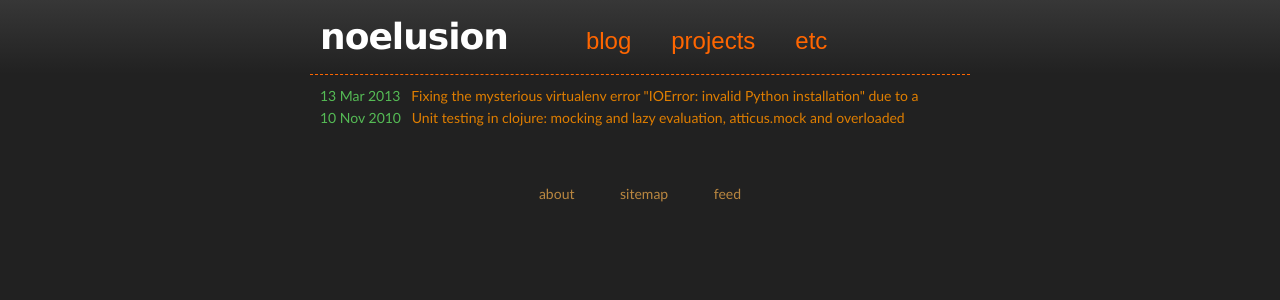
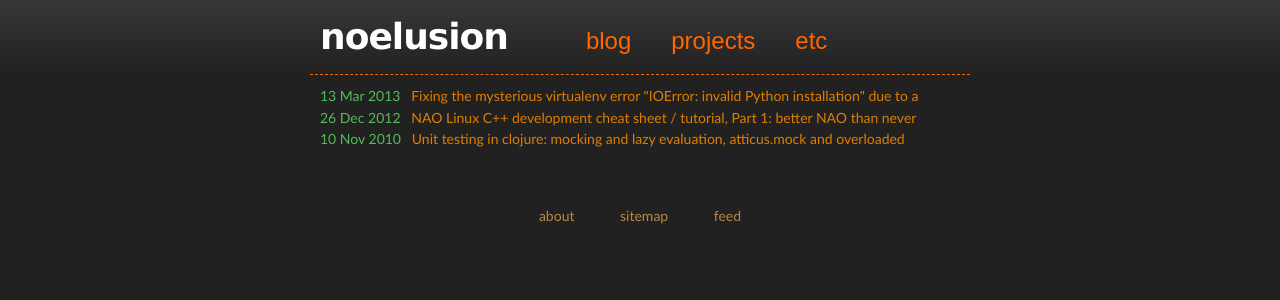
Before and after one commit to agravier/agravier.github.io, a Jekyll site: the page built from index.html, in a window 1280 px wide. Shown: the top 300 px of the page. Built offline with Jekyll 4.4.1, drawn with Linux system fonts in a browser that asks for light colours; Markdown is read by kramdown in place of the engine named in the settings.

Commit message:
Add first part of NAO C++ tutorial.

```diff
--- /dev/null
+++ b/_posts/2012-12-26-NAO-C++-tutorial-part-1:-Better-NAO-than-never.md
@@ -0,0 +1,201 @@
+---
+layout: post
+title: 'NAO Linux C++ development cheat sheet / tutorial, Part 1: better NAO than never'
+---
+
+I originally [posted this text](http://janebotics.blogspot.com/2012/12/better-nao-than-never-nao-tutorial-part.html "Permalink to Better NAO than never (NAO tutorial part 1)") on another blog. I have copied it here in an effort to gather some of my past writings on this website.
+
+---
+
+
+<h3>Preamble to this whole series of tutorial posts</h3>
+I'd like to thank <b>Jane</b> for hosting these posts on her blog, and&nbsp;<b>Dimitri Merejkowsky</b> from Aldebran, for his detailed feedback.<br />
+
+These posts start slow, but they get more technical later. The first part (which you've started reading) explains how to set up the C++ development environment for NAO under GNU/Linux. The <a href="http://janebotics.blogspot.com/2013/02/welcome-to-matrix-nao-nao-tutorial-part.html" target="_blank">second post</a> gently introduces the build tools and a simple module. Starting from the <a href="http://janebotics.blogspot.com/2013/02/the-apprentice-naomancer-nao-tutorial.html" target="_blank">third post</a>, I discuss some more detailed aspects of C++ programming, and the code gets too large to be entirely pasted and explained in a blog post, and needs to be hosted <a href="https://bitbucket.org/agravier/inmon" target="_blank">elsewhere</a>. Post 4 is still being written, but I will naturally need to make an even more drastic selection of what to explain and what to leave as an exploratory exercise for you, adventurous reader. Generally, I advise side-reading a lot of documentation(Aldebaran doc, Boost doc, C++ FAQ Lite, etc), other tutorials, and experimenting by yourself.<br />
+
+I assume development for NAOqi 1.14.2 on a linux host, with a robot at IP&nbsp;192.168.1.11 (or something like that, it may vary a bit); adapt the examples to your own configuration. When examples depend on the Linux distribution, I give examples for both Ubuntu 12.04 LTS, which Jane is using, and Archlinux, which I use.<br />
+
+I assume that you are logged in Linux with the account that you want to use to develop, and that this user has the rights to at least install new software (on Ubuntu, that means that typing <span style="font-family: Courier New, Courier, monospace;">sudo apt-get</span> should not tell you "operation not permitted").<br />
+
+You also need a minimal knowledge of the command line: know where you are (pwd) and where your files are, navigate to a directory (cd), create a directory (mkdir). I'll take you from there :).<br />
+</div>
+<h2>
+Know the tools</h2>
+<div>
+<b>NAOqi</b> is a program that runs on the robot (it can also run on the computer and communicate with naoqi on the robot, but let's forget about that for now). It manages the loading of modules, communication between modules, and acts as the higher-level interface with the hardware.</div>
+<div>
+<br /></div>
+<div>
+<b>qiBuild</b> is a program that runs on the development computer. It's the most important build tool for NAO developers: you use it to configure a project, compile it and deploy it on the robot.</div>
+<div>
+<br /></div>
+<div>
+Qiuild can configure projects for various robots (Atom or Geode NAO) or to run on a separate computer. For that, it uses <b>CMake</b>, wich is a cross-platform and multi-platform meta-build tool.&nbsp;</div>
+<div>
+<br /></div>
+<div>
+You need to give qibuild a <b>toolchain</b> name to let it know which set of tools to use to build your project. You typically will have a toolchain that contains a compiler and a linker configured for the architecture of your robot (Linux on 32 bit Intel Atom or AMD Geode).<br />
+
+We will also deal a little with common Unix tools like <b>bash</b>, <b>ssh</b>, <b>scp</b>...<br />
+
+Now I'll explain all this in more details.<br />
+</div>
+<h2>
+Toolchain and environment setup</h2>
+<div>
+First, install some necessary stuff (some of it might already be installed):<br />
+<h3>
+GCC,&nbsp;CMake</h3>
+Ubuntu:<br />
+<span style="font-family: Courier New, Courier, monospace;">sudo apt-get install gcc cmake</span><br />
+Archlinux:<br />
+<span style="font-family: Courier New, Courier, monospace;">sudo pacman -S gcc cmake</span><br />
+<h3>
+Python 2</h3>
+Ubuntu:<br />
+<span style="font-family: Courier New, Courier, monospace;">sudo apt-get install python</span><br />
+Archlinux:<br />
+<span style="font-family: Courier New, Courier, monospace;">sudo pacman -S python2</span><br />
+<h3>
+The rest</h3>
+You may also want to install <b>QT Creator</b> as it's the IDE recommended by Aldebaran (the recommended way is to use <a href="http://qt-project.org/downloads#qt-creator" target="_blank">the installer</a> available on the Qt website, or if you can't, you can use the older version from the Ubuntu repositories with&nbsp;<span style="font-family: 'Courier New', Courier, monospace;">sudo apt-get install qtcreator</span><span style="font-family: inherit;"> on Ubuntu.).</span><br />
+
+Then, you have to download the following files from the Aldebaran website (<a href="https://developer.aldebaran-robotics.com/resources/" target="_blank">here</a> with a developer account):<br />
+<ul>
+<li><b>NAOQI C++ SDK 1.14.2</b> for the architecture of your&nbsp;Linux development machine&nbsp;(32 bits or&nbsp;64 bits). If you don't know if your kernel is 32 or 64 bit, type <span style="font-family: Courier New, Courier, monospace;">uname -m</span> at the command line. If it replies with&nbsp;x86_64, you are using a 64 bit Linux. If it replies&nbsp;x86, 32 bit. If something else, you're kinda stuck as Aldebaran does not provide toolchains for other architectures.</li>
+<ul>
+<li><b>If your architecture is 64 bits</b>, you may need to install some extra libraries for the cross-compilation to work (Dimitri from Aldebaran tells me that you no more need that, but it can't hurt).&nbsp;</li>
+<ul>
+<li>On Ubuntu, from the command-line, you can write:<br /><span style="font-family: Courier New, Courier, monospace;">sudo apt-get install gcc-multilib libc6-dev libc6-i386</span></li>
+<li><span style="font-family: inherit;">On Archlinux: </span><span style="font-family: Courier New, Courier, monospace;">sudo pacman -S&nbsp;gcc-libs-multilib</span></li>
+</ul>
+</ul>
+<li><b>NAOQI C++ Cross Toolchain 1.14.2 Linux 32 bits</b> for your NAO (either NAO 3 (Geode) or NAO 4 (Atom))</li>
+<li><b>qiBuild </b>-- There is only one choice here, but actually it's maybe not the best one :). You're better off with the development version of qiBuild that's on Github, because the one on the Aldebaran website has happened to be two years old and lack features, by the past.</li>
+<ul>
+<li>To get the latest development version of qibuild, there are several ways:</li>
+<ul>
+<li>(<b>prefered method</b>) install git (Ubuntu: <span style="font-family: Courier New, Courier, monospace;">sudo apt-get install git</span>) and run:<br /><span style="font-family: Courier New, Courier, monospace;">cd ~/nao/devtools</span><span style="font-family: 'Courier New', Courier, monospace;">git clone&nbsp;git://github.com/aldebaran/qibuild.git</span></li>
+<li>(<b>less good</b> because keeping qibuild up to date is more difficult that way) download the <a href="https://github.com/aldebaran/qibuild/archive/master.zip" target="_blank">zip file</a>&nbsp;and unzip it in&nbsp;<span style="font-family: 'Courier New', Courier, monospace;">~/nao/devtools</span></li>
+<li><span style="font-family: Times, Times New Roman, serif;">Archlinux users, there is an AUR package, if you prefer.</span></li>
+</ul>
+</ul>
+</ul>
+<div>
+Then extract these files in convenient locations. You can often do that with graphical tools, otherwise, do the following on the command line:</div>
+<div>
+<ul>
+<li>If you have not already made one, you should create a directory for your NAO stuff:&nbsp;</li>
+<ul>
+<li><span style="font-family: Courier New, Courier, monospace;">mkdir -p ~/nao/{devtools,workspace}</span></li>
+</ul>
+<li>Navigate to you downloads folder, e.g.&nbsp;</li>
+<ul>
+<li><span style="font-family: Courier New, Courier, monospace;">cd ~/Downloads</span></li>
+</ul>
+<li><span style="font-family: inherit;">Extract all the development tools that we just downloaded, for instance in ~/nao/devtools:&nbsp;</span></li>
+<ul>
+<li><span style="font-family: inherit;">if you have downloaded the zip archive of qibuild,&nbsp;</span><span style="font-family: Courier New, Courier, monospace;">unzip master.zip -d ~/nao/devtools</span></li>
+<li><span style="font-family: Courier New, Courier, monospace;">tar xzf naoqi-sdk-1.14.2-linux??.tar.gz -C&nbsp;</span><span style="font-family: 'Courier New', Courier, monospace;">~/nao/devtools</span></li>
+<li><span style="font-family: Courier New, Courier, monospace;">tar xzf&nbsp;linux??-nao-atom-cross-toolchain-1.14.2.tar.gz -C ~/nao/devtools</span></li>
+</ul>
+<li>Install qiBuild (Ubuntu instructions):</li>
+<ul>
+<li><span style="font-family: Courier New, Courier, monospace;">mkdir -p ~/.local/bin</span></li>
+<li><span style="font-family: inherit;"><span style="font-family: inherit;">We need to add that directory to the $PATH environment variable, as the qiBuild binaries will be installed there. We first record that in the profile file, that is loaded at each login:&nbsp;</span></span><span style="font-family: Courier New, Courier, monospace;">echo "export PATH=\$PATH:$HOME/.local/bin" &gt;&gt; ~/.profile</span></li>
+<ul>
+<li><span style="font-family: inherit;">Now, to get the effect of that for the current login session, you can log out and in again. You can also just type&nbsp;</span><span style="font-family: 'Courier New', Courier, monospace;">export PATH=$PATH:$HOME/.local/bin</span><span style="font-family: inherit;"> in your command line to get the same effect for that terminal only</span></li>
+</ul>
+<li><span style="font-family: Courier New, Courier, monospace;">cd ~/nao/devtools/qibuild</span></li>
+<li><span style="font-family: Courier New, Courier, monospace;">./install-qibuild.sh</span></li>
+<li><span style="font-family: inherit;">Now, try typing </span><span style="font-family: Courier New, Courier, monospace;">qibuild</span><span style="font-family: inherit;">. If bash responds with&nbsp;</span><i>qibuild: command not found</i>, then there is a problem: either qibuild did not install to ~/.local/bin (ls ~/.local/bin), or ~/.local/bin is not on $PATH (echo $PATH).</li>
+</ul>
+<li>For Archlinux only (and only if you are not using qiBuild 2 from the github repo): use sed to replace all instances of " python " by " python2 " in ~/.local/bin:&nbsp;<span style="font-family: Courier New, Courier, monospace;">find ~/.local/bin/q* -type f -exec sed -i 's/python /python2 /g' {} \;</span></li>
+<li>Configure qibuild:</li>
+<ul>
+<li><span style="font-family: Courier New, Courier, monospace;">cd; qibuild config --wizard</span></li>
+<li><span style="font-family: inherit;">You should normally choose: <br />- Unix Makefiles, <br />- QT Creator, followed by y</span></li>
+</ul>
+</ul>
+<div>
+That should be it, basic stuff is now installed. Time to configure that toolchain we just downloaded.<br />
+</div>
+</div>
+</div>
+<h3>
+qiBuild toolchain and workspace preparation</h3>
+<div>
+<span style="font-family: 'Courier New', Courier, monospace;">cd ~/nao/devtools</span></div>
+<div>
+<span style="font-family: 'Courier New', Courier, monospace;"><br /></span></div>
+<div>
+<span style="font-family: inherit;">Now, let's say we have two robots, one with an Atom head and one Geode head. We have dowloaded and extracted both&nbsp;</span>linux64-nao-atom-cross-toolchain-1.14.2 and&nbsp;linux64-nao-geode-cross-toolchain-1.14.2 in ~/nao/devtools. We want to make both toolchains available to qibuild. That would be those two lines:</div>
+<div>
+<br /></div>
+<div>
+<span style="font-family: Courier New, Courier, monospace;">qitoolchain create atom&nbsp;~/nao/devtools/linux??-nao-atom-cross-toolchain-1.14.2</span><span style="font-family: 'Courier New', Courier, monospace;">/toolchain.xml</span></div>
+<div>
+<span style="font-family: Courier New, Courier, monospace;">qitoolchain create geode&nbsp;~/nao/devtools/linux??-nao-geode-cross-toolchain-1.14.2</span><span style="font-family: 'Courier New', Courier, monospace;">/toolchain.xml</span></div>
+<div>
+<span style="font-family: inherit;"><br /></span></div>
+<div>
+<span style="font-family: inherit;">Add&nbsp;--default to one of the above commands to make that toolchain the default one.</span></div>
+<div>
+<span style="font-family: inherit;"><br /></span></div>
+<div>
+Here, we are giving each chain a short name that is easier to remember: "atom" and "geode". You can change those names, delete toolchains, and so on using the qitoolchain program (<span style="font-family: Courier New, Courier, monospace;">qitoolchain --help</span>). For instance:</div>
+<div>
+<br /></div>
+<div>
+<span style="font-family: Courier New, Courier, monospace;">qitoolchain list</span> # lists all toolchains</div>
+<div>
+<div>
+<span style="font-family: Courier New, Courier, monospace;">qitoolchain info atom</span> # more info about the toolchain with nickname atom</div>
+</div>
+<div>
+<div>
+<span style="font-family: Courier New, Courier, monospace;">qitoolchain remove geode</span> # deletes the toolchain with nickname geode</div>
+</div>
+<div>
+<br /></div>
+<div>
+With toolchains setup, we now only need to make a <b>workspace</b>. It's a directory that contains several projects. It contains some configuration information for all these projects too, in a folder called ".qi".</div>
+<div>
+<br /></div>
+<div>
+<span style="font-family: Courier New, Courier, monospace;">mkdir ~/nao/workspace</span></div>
+<div>
+<span style="font-family: Courier New, Courier, monospace;">cd&nbsp;~/nao/workspace</span></div>
+<div>
+<span style="font-family: Courier New, Courier, monospace;">qibuild init --config atom</span></div>
+<div>
+<span style="font-family: Courier New, Courier, monospace;"><br /></span></div>
+<div>
+The last command makes that ".qi" folder, so&nbsp;~/nao/workspace is now&nbsp;a qiBuild workspace.&nbsp;You can see that the folder is now a qiBuild workspace by typing&nbsp;<span style="font-family: Courier New, Courier, monospace;">ls -a</span><span style="font-family: inherit;">, which reveals the .qi folder.&nbsp;</span>The&nbsp;--config atom part is optional, it just makes the "atom" toolchain the default one.</div>
+<div>
+<br /></div>
+<div>
+Done! Now, let's copy a sample project from the SDK folder into our workspace to test it out:</div>
+<div>
+<span style="font-family: Courier New, Courier, monospace;">cp -R ~/nao/devtools/naoqi-sdk-1.14.2</span><span style="font-family: 'Courier New', Courier, monospace;">-linux??/doc/examples/core/helloworld ~/nao/workspace</span></div>
+<div>
+<br />
+<span style="font-family: 'Courier New', Courier, monospace;">cd&nbsp;</span><span style="font-family: 'Courier New', Courier, monospace;">~/nao/workspace/</span><span style="font-family: 'Courier New', Courier, monospace;">helloword</span><br />
+<span style="font-family: 'Courier New', Courier, monospace;">qisrc add .</span><br />
+<span style="font-family: 'Courier New', Courier, monospace;"><br /></span>
+</div>
+<div>
+<span style="font-family: inherit;">We try to configure and compile it for our Atom head NAO:</span></div>
+<div>
+<span style="font-family: Courier New, Courier, monospace;">qibuild configure -c atom</span></div>
+<div>
+<span style="font-family: Courier New, Courier, monospace;">qibuild make -c atom</span></div>
+<div>
+<span style="font-family: Courier New, Courier, monospace;"><br /></span></div>
+<div>
+<span style="font-family: inherit;">No error? Good.&nbsp;</span><br />
+<span style="font-family: inherit;"><br /></span>
+<span style="font-family: inherit;">In the next part, we'll do our own C++ module that runs on the robot :D</span><br />
+<span style="font-family: inherit;"><br /></span></div>
+<div style='clear: both;'></div>
+</div>
```
Also changed, not shown: about/index.md (+0 -6 lines).
